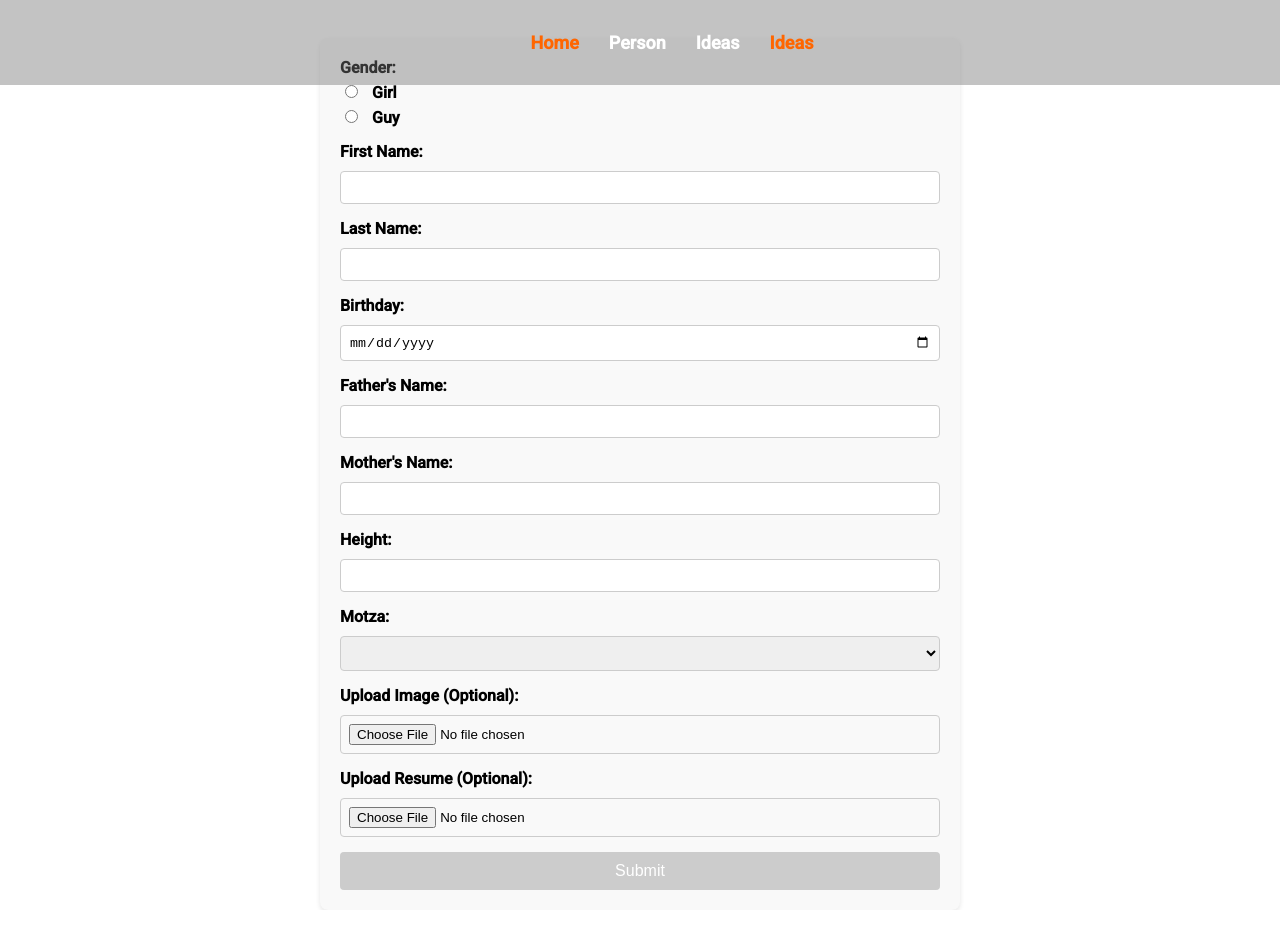
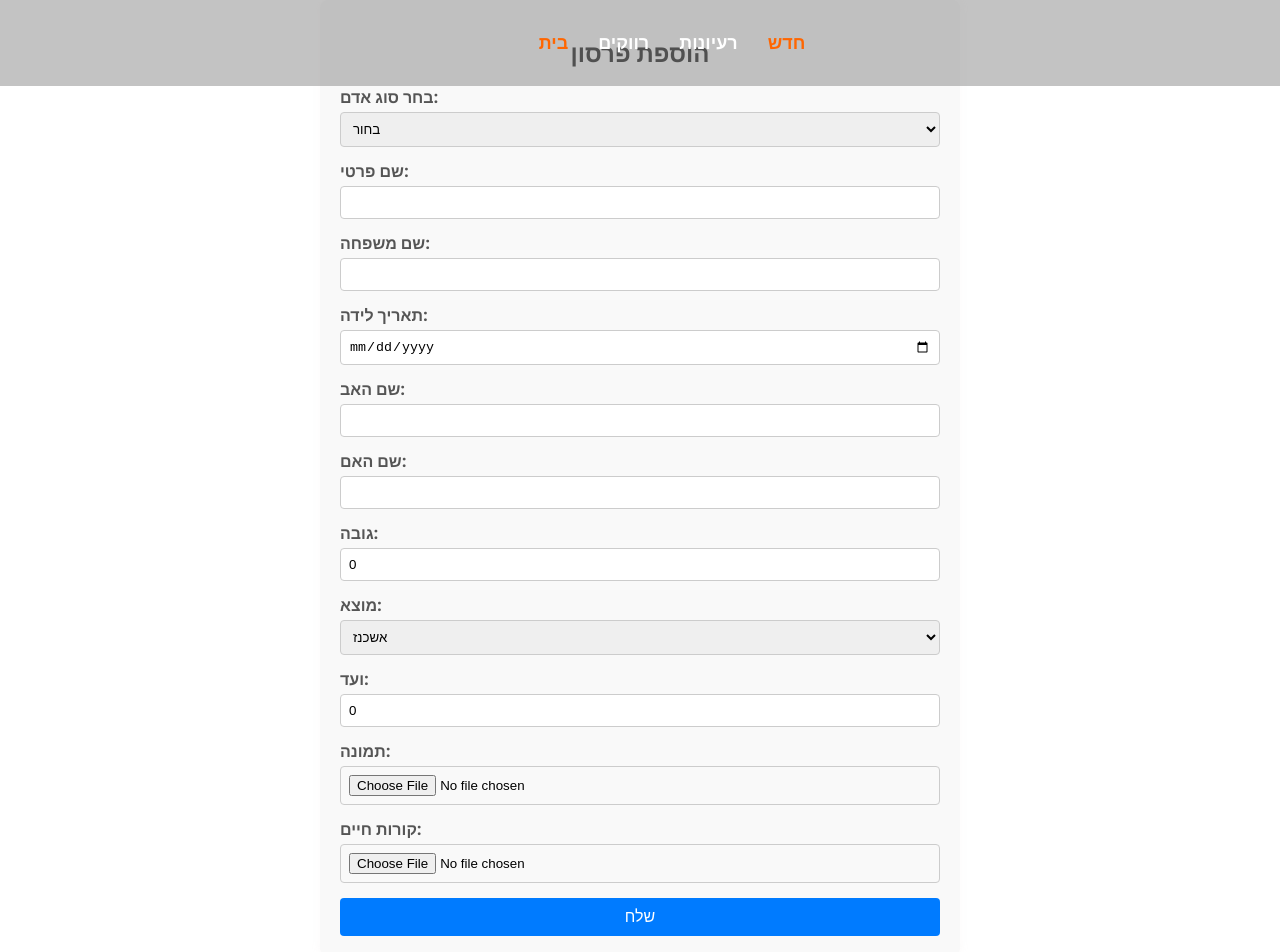
Before and after one commit to yulifrank/MatchMaker, an Angular app in the folder frontend/: page /add in a window 1280 px wide. Shown: the top 952 px of the page. Before the commit the page ends 910 px from the top, so only its background shows below. Built offline with nearby package versions, Linux system fonts and the light colour scheme.

Commit message:
add-person

```diff
--- a/frontend/src/components/new-person/new-person.component.html
+++ b/frontend/src/components/new-person/new-person.component.html
@@ -1,82 +1,131 @@
-<form (ngSubmit)="onSubmit()" #personForm="ngForm" class="person-form">
+<div class="form-container">
+  <h2>הוספת פרסון</h2>
   <div class="form-group">
-    <label>Gender:</label>
-    <label>
-      <input type="radio" name="gender" value="Girl" [(ngModel)]="person.gender"> Girl
-    </label>
-    <label>
-      <input type="radio" name="gender" value="Guy" [(ngModel)]="person.gender"> Guy
-    </label>
+    <label for="personType">בחר סוג אדם:</label>
+    <select id="personType" [(ngModel)]="personType">
+      <option value="Guy">בחור</option>
+      <option value="Girl">בחורה</option>
+    </select>
   </div>
 
-  <div *ngIf="person.gender === 'Girl'" class="girl-details">
+  <div *ngIf="personType === 'Guy'">
     <div class="form-group">
-      <label>Subject:</label>
-      <input type="text" [(ngModel)]="person.subject" name="subject" required>
-    </div>
-    <div class="form-group">
-      <label>Yearbook:</label>
-      <input type="number" [(ngModel)]="person.yearbook" name="yearbook" required>
-    </div>
-  </div>
-
-  <div *ngIf="person.gender === 'Guy'" class="guy-details">
-    <div class="form-group">
-      <label>Vaad:</label>
-      <input type="number" [(ngModel)]="person.vaad" name="vaad" required>
-    </div>
-  </div>
-
-  <!-- Shared Details -->
-  <div class="form-group">
-    <label>First Name:</label>
-    <input type="text" [(ngModel)]="person.firstName" name="firstName" required>
+      <label for="firstName">שם פרטי:</label>
+      <input id="firstName" [(ngModel)]="guy.firstName" />
     </div>
 
     <div class="form-group">
-    <label>Last Name:</label>
-    <input type="text" [(ngModel)]="person.lastName" name="lastName" required>
+      <label for="lastName">שם משפחה:</label>
+      <input id="lastName" [(ngModel)]="guy.lastName" />
     </div>
 
     <div class="form-group">
-    <label>Birthday:</label>
-    <input type="date" [(ngModel)]="person.birthday" name="birthday" required>
+      <label for="birthday">תאריך לידה:</label>
+      <input id="birthday" type="date" [(ngModel)]="guy.birthday" />
     </div>
 
     <div class="form-group">
-    <label>Father's Name:</label>
-    <input type="text" [(ngModel)]="person.fatherName" name="fatherName">
+      <label for="fatherName">שם האב:</label>
+      <input id="fatherName" [(ngModel)]="guy.fatherName" />
     </div>
 
     <div class="form-group">
-    <label>Mother's Name:</label>
-    <input type="text" [(ngModel)]="person.motherName" name="motherName">
+      <label for="motherName">שם האם:</label>
+      <input id="motherName" [(ngModel)]="guy.motherName" />
     </div>
 
     <div class="form-group">
-    <label>Height:</label>
-    <input type="number" [(ngModel)]="person.height" name="height" required>
+      <label for="height">גובה:</label>
+      <input id="height" type="number" [(ngModel)]="guy.height" />
     </div>
 
     <div class="form-group">
-    <label>Motza:</label>
-    <select [(ngModel)]="person.motza" name="motza" required>
-      <option value="Ashcenaz">Ashcenaz</option>
-      <option value="Sfarad">Sfarad</option>
-      <option value="Chasid">Chasid</option>
-      <option value="Teman">Teman</option>
+      <label for="motza">מוצא:</label>
+      <select id="motza" [(ngModel)]="guy.motza">
+        <option [ngValue]="Motza.Ashcenaz">אשכנז</option>
+        <option [ngValue]="Motza.Sfarad">ספרד</option>
+        <option [ngValue]="Motza.Chasid">חסיד</option>
+        <option [ngValue]="Motza.Teman">תימן</option>
       </select>
     </div>
 
     <div class="form-group">
-    <label>Upload Image (Optional):</label>
-    <input type="file" (change)="onImageChange($event)" name="img">
+      <label for="vaad">ועד:</label>
+      <input id="vaad" type="number" [(ngModel)]="guy.vaad" />
     </div>
 
     <div class="form-group">
-    <label>Upload Resume (Optional):</label>
-    <input type="file" (change)="onResumeChange($event)" name="resume">
+      <label for="img">תמונה:</label>
+      <input id="img" type="file" (change)="onImageChange($event)" />
     </div>
 
-  <button type="submit" [disabled]="!personForm.form.valid" class="submit-btn">Submit</button>
-</form>
+    <div class="form-group">
+      <label for="resume">קורות חיים:</label>
+      <input id="resume" type="file" (change)="onResumeChange($event)" />
+    </div>
+  </div>
+
+  <div *ngIf="personType === 'Girl'">
+    <div class="form-group">
+      <label for="firstName">שם פרטי:</label>
+      <input id="firstName" [(ngModel)]="girl.firstName" />
+    </div>
+
+    <div class="form-group">
+      <label for="lastName">שם משפחה:</label>
+      <input id="lastName" [(ngModel)]="girl.lastName" />
+    </div>
+
+    <div class="form-group">
+      <label for="birthday">תאריך לידה:</label>
+      <input id="birthday" type="date" [(ngModel)]="girl.birthday" />
+    </div>
+
+    <div class="form-group">
+      <label for="fatherName">שם האב:</label>
+      <input id="fatherName" [(ngModel)]="girl.fatherName" />
+    </div>
+
+    <div class="form-group">
+      <label for="motherName">שם האם:</label>
+      <input id="motherName" [(ngModel)]="girl.motherName" />
+    </div>
+
+    <div class="form-group">
+      <label for="height">גובה:</label>
+      <input id="height" type="number" [(ngModel)]="girl.height" />
+    </div>
+
+    <div class="form-group">
+      <label for="motza">מוצא:</label>
+      <select id="motza" [(ngModel)]="girl.motza">
+        <option [ngValue]="Motza.Ashcenaz">אשכנז</option>
+        <option [ngValue]="Motza.Sfarad">ספרד</option>
+        <option [ngValue]="Motza.Chasid">חסיד</option>
+        <option [ngValue]="Motza.Teman">תימן</option>
+      </select>
+    </div>
+
+    <div class="form-group">
+      <label for="subject">מקצוע:</label>
+      <input id="subject" [(ngModel)]="girl.subject" />
+    </div>
+
+    <div class="form-group">
+      <label for="yearbook">שנתון:</label>
+      <input id="yearbook" type="number" [(ngModel)]="girl.yearbook" />
+    </div>
+
+    <div class="form-group">
+      <label for="img">תמונה:</label>
+      <input id="img" type="file" (change)="onImageChange($event)" />
+    </div>
+
+    <div class="form-group">
+      <label for="resume">קורות חיים:</label>
+      <input id="resume" type="file" (change)="onResumeChange($event)" />
+    </div>
+  </div>
+
+  <button class="submit-button" (click)="onSubmit()">שלח</button>
+</div>
--- a/frontend/src/components/new-person/new-person.component.scss
+++ b/frontend/src/components/new-person/new-person.component.scss
@@ -1,71 +1,49 @@
-.person-form {
-    width: 80%;
+.form-container {
   max-width: 600px;
   margin: 0 auto;
   padding: 20px;
   background-color: #f9f9f9;
   border-radius: 8px;
-    box-shadow: 0 2px 5px rgba(0, 0, 0, 0.1);
-    margin-top: 3%;
+  box-shadow: 0 0 10px rgba(214, 200, 200, 0.1);
+}
+
+h2 {
+  text-align: center;
+  margin-bottom: 20px;
+  color: #333;
 }
 
 .form-group {
   margin-bottom: 15px;
 }
 
-  label {
+.form-group label {
   display: block;
+  margin-bottom: 5px;
   font-weight: bold;
-    margin-bottom: 5px;
+  color: #555;
 }
 
-  input[type="text"],
-  input[type="number"],
-  input[type="date"],
-  select,
-  input[type="file"] {
+.form-group input,
+.form-group select {
   width: 100%;
   padding: 8px;
-    margin-top: 5px;
+  box-sizing: border-box;
   border: 1px solid #ccc;
   border-radius: 4px;
-    box-sizing: border-box;
 }
 
-  input[type="radio"] {
-    margin-right: 5px;
-  }
-
-  button.submit-btn {
+.submit-button {
   width: 100%;
   padding: 10px;
-    background-color: #4CAF50;
+  background-color: #007bff;
   color: white;
   border: none;
   border-radius: 4px;
+  cursor: pointer;
   font-size: 16px;
-    cursor: pointer;
-    transition: background-color 0.3s;
 }
 
-  button.submit-btn:disabled {
-    background-color: #ccc;
+.submit-button:hover {
+  background-color: #0056b3;
 }
-
-  button.submit-btn:hover:not(:disabled) {
-    background-color: #45a049;
-  }
-
-  .girl-details,
-  .guy-details {
-    padding-left: 20px;
-  }
-
-  .girl-details .form-group,
-  .guy-details .form-group {
-    margin-top: 10px;
-  }
-
-  input[type="radio"] {
-    margin-right: 10px;
-  }
--- a/frontend/src/components/new-person/new-person.component.ts
+++ b/frontend/src/components/new-person/new-person.component.ts
@@ -1,83 +1,103 @@
 import { Component } from '@angular/core';
-import { HttpClient } from '@angular/common/http';
 import { FormsModule } from '@angular/forms';
 import { CommonModule } from '@angular/common';
+import { PersonService } from '../../app/services/person.service'; // עדכון הנתיב בהתאם למיקום הסרוויס
+import { Girl, Guy, Motza } from '../../app/models/person.model';
 
 @Component({
-    standalone:true,
-    imports:[    FormsModule ,CommonModule],  // Add FormsModule here
+  standalone: true,
+  imports: [FormsModule, CommonModule],
   selector: 'app-new-person',
   templateUrl: './new-person.component.html',
   styleUrls: ['./new-person.component.scss']
 })
 export class NewPersonComponent {
-  person = {
+  personType: 'Guy' | 'Girl' = 'Guy'; // ברירת מחדל לבחירת סוג האדם
+
+  Motza = Motza; // הוספת משתנה זה כדי להנגיש את enum בתבנית
+
+  guy: Guy = {
     firstName: '',
     lastName: '',
     birthday: '',
     fatherName: '',
     motherName: '',
-    height: null,
-    motza: '',
-    gender: '',
-    subject: '',
-    yearbook: null,
-    vaad: null,
-    img: "",
-    resume: ""
+    height: 0,
+    motza: Motza.Ashcenaz,
+    vaad: 0,
+    img: '',
+    resume: '',
+    opennessLevel: 0,
+    remark: ''
   };
 
-  constructor(private http: HttpClient) {}
+  girl: Girl = {
+    firstName: '',
+    lastName: '',
+    birthday: '',
+    fatherName: '',
+    motherName: '',
+    height: 0,
+    motza: Motza.Ashcenaz,
+    subject: '',
+    yearbook: 0,
+    img: '',
+    resume: '',
+    opennessLevel: 0,
+    remark: ''
+  };
+
+  constructor(private personService: PersonService) {}
 
   onImageChange(event: any) {
     const file = event.target.files[0];
     if (file) {
       const reader = new FileReader();
       reader.onloadend = () => {
-        this.person.img = reader.result as string;  // כאן נשמור את הנתיב של התמונה
+        if (this.personType === 'Guy') {
+          this.guy.img = reader.result as string;
+        } else {
+          this.girl.img = reader.result as string;
+        }
       };
-      reader.readAsDataURL(file);  // קוד זה הופך את התמונה לפורמט Base64, כך שנוכל לשלוח אותה כ-URL
+      reader.readAsDataURL(file);
     }
   }
-
 
   onResumeChange(event: any) {
     const file = event.target.files[0];
     if (file) {
       const reader = new FileReader();
       reader.onloadend = () => {
-        this.person.resume = reader.result as string;  // כאן נשמור את הנתיב של התמונה
+        if (this.personType === 'Guy') {
+          this.guy.resume = reader.result as string;
+        } else {
+          this.girl.resume = reader.result as string;
+        }
       };
-      reader.readAsDataURL(file);  // קוד זה הופך את התמונה לפורמט Base64, כך שנוכל לשלוח אותה כ-URL
+      reader.readAsDataURL(file);
     }
   }
 
   onSubmit() {
-    const formData = new FormData();
-    formData.append('firstName', this.person.firstName);
-    formData.append('lastName', this.person.lastName);
-    formData.append('birthday', this.person.birthday);
-    formData.append('fatherName', this.person.fatherName);
-    formData.append('motherName', this.person.motherName);
-    formData.append('height', String(this.person.height));
-    formData.append('motza', this.person.motza);
-
-    if (this.person.gender) {
-      formData.append('gender', this.person.gender);
+    if (this.personType === 'Girl') {
+      const girl: Girl = {
+        ...this.girl,
+        birthday: new Date(this.girl.birthday).toISOString().split('T')[0] // המרת התאריך לפורמט ISO
+      };
+      this.personService.addGirl(girl).subscribe(
+        (response: Girl) => console.log('Success:', response),
+        (error: any) => console.error('Error:', error)
+      );
+    } else if (this.personType === 'Guy') {
+      const guy: Guy = {
+        ...this.guy,
+        birthday: new Date(this.guy.birthday).toISOString().split('T')[0] // המרת התאריך לפורמט ISO
+      };
+      this.personService.addGuy(guy).subscribe(
+        (response: Guy) => console.log('Success:', response),
+        (error: any) => console.error('Error:', error)
+      );
     }
-    formData.append('img', this.person.img);
-    formData.append('resume', this.person.resume);
-
-
-
-    this.http.post('http://localhost:5296/api/person', formData, {
-      headers: {
-        'Accept': 'application/json' // ודאי שהשרת תומך בתשובות JSON
-      }
-    }).subscribe(
-      response => console.log('Success:', response),
-      error => console.error('Error:', error)
-    );
-
+  }
 }
-}
--- a/frontend/src/components/top-bar/top-bar.component.html
+++ b/frontend/src/components/top-bar/top-bar.component.html
@@ -1,9 +1,8 @@
 <nav class="navbar">
-    <a routerLink="/" routerLinkActive="active">Home</a>
-    <a routerLink="/person" routerLinkActive="active">Person</a>
-    <a routerLink="/ideas" routerLinkActive="active">Ideas</a>
-    <a routerLink="/add" routerLinkActive="active">Ideas</a>
-
+    <a routerLink="/" routerLinkActive="active">בית</a>
+    <a routerLink="/person" routerLinkActive="active">רווקים</a>
+    <a routerLink="/ideas" routerLinkActive="active">רעיונות</a>
+    <a routerLink="/add" routerLinkActive="active">חדש</a>
   </nav>
 
   <!-- זהו החלק שבו יטען התוכן של כל ראוט -->
```
Also changed, not shown: frontend/src/app/models/person.model.ts (+7 -8 lines), frontend/src/app/services/person.service.ts (+13 -6 lines), frontend/src/components/girl/girl.component.ts (+10 -5 lines), frontend/src/components/guy/guy.component.ts (+9 -5 lines), frontend/src/components/new-person/person.model.ts (deleted, +0 -55 lines). Lines whose indentation alone changed are shown as unchanged.
